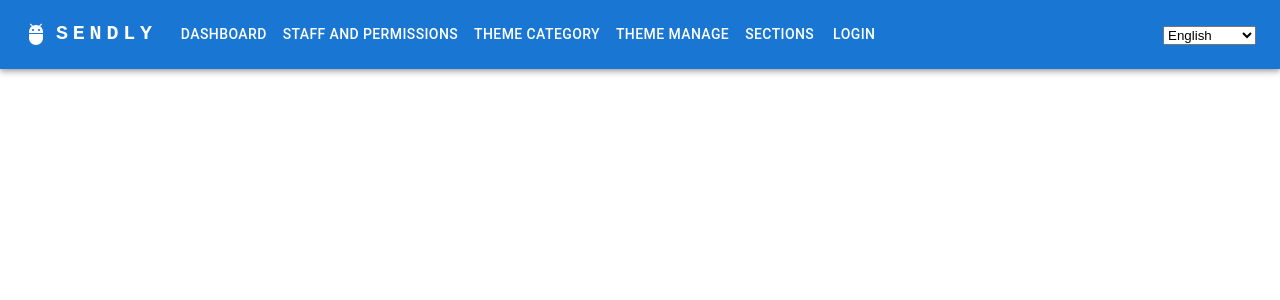
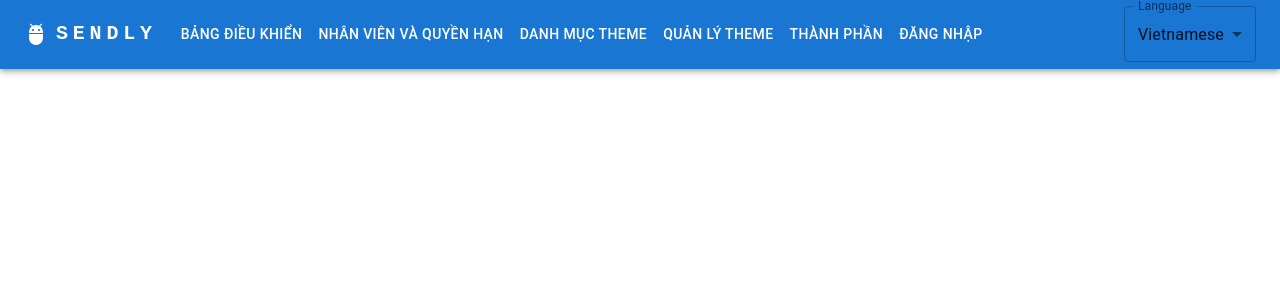
Before and after one commit to huynguyenquangce/Sendly-Hosting, a React (Vite) app in the folder hosting/: page / in a window 1280 px wide. Shown: the top 300 px of the page. Built offline with nearby package versions, Linux system fonts and the light colour scheme.

Commit message:
update setup i18n with redux

```diff
--- a/hosting/package.json
+++ b/hosting/package.json
@@ -18,11 +18,11 @@
     "@shopify/polaris": "^13.6.0",
     "axios": "^1.7.2",
     "firebase": "^10.12.2",
-    "i18next": "^23.11.5",
+    "i18next": "^23.15.1",
     "js-cookie": "^3.0.5",
     "react": "^18.2.0",
     "react-dom": "^18.2.0",
-    "react-i18next": "^14.1.2",
+    "react-i18next": "^14.1.3",
     "react-redux": "^9.1.2",
     "react-router-dom": "^6.24.0",
     "redux": "^5.0.1",
--- a/hosting/src/components/Navigation/Navigation.tsx
+++ b/hosting/src/components/Navigation/Navigation.tsx
@@ -9,20 +9,22 @@ import {
   Button,
   MenuItem,
   Container,
+  FormControl,
+  InputLabel,
 } from "@mui/material";
+import Select, { SelectChangeEvent } from "@mui/material/Select";
 import { Menu as MenuIcon, Adb as AdbIcon } from "@mui/icons-material";
 import { useNavigate } from "react-router-dom";
-
-const pages = [
-  { label: "Dashboard", path: "/dashboard" },
-  { label: "Staff and Permissions", path: "/admin" },
-  { label: "Theme category", path: "/theme_category" },
-  { label: "Theme manage", path: "/theme_manage" },
-  { label: "Sections", path: "/section" },
-  { label: "Login", path: "/login" },
-];
-
+import { useTranslation } from "react-i18next";
+import { changeLanguage } from "../../redux/slice/app/languageSlice";
+import { useDispatch, useSelector } from "react-redux";
+import type { RootState } from "../../redux/store";
 const ResponsiveAppBar = () => {
+  const { t } = useTranslation();
+  const dispatch = useDispatch();
+  const currentLanguageRedux = useSelector(
+    (state: RootState) => state.language.currentLanguage
+  );
   const navigate = useNavigate();
   const [menuAnchor, setMenuAnchor] = useState<null | HTMLElement>(null);
 
@@ -39,6 +41,23 @@ const ResponsiveAppBar = () => {
     handleMenuClose();
   };
 
+  const handleChangeLanguage = (lang: string) => {
+    dispatch(changeLanguage(lang));
+  };
+
+  const handleChangeSelect = async (event: SelectChangeEvent) => {
+    const currentLanguage = event.target.value;
+    handleChangeLanguage(currentLanguage);
+  };
+
+  const pages = [
+    { label: t("home.dashboard"), path: "/dashboard" },
+    { label: t("home.staff_and_permissions"), path: "/admin" },
+    { label: t("home.theme_category"), path: "/theme_category" },
+    { label: t("home.theme_manage"), path: "/theme_manage" },
+    { label: t("home.sections"), path: "/section" },
+    { label: t("home.login"), path: "/login" },
+  ];
   return (
     <AppBar position="static">
       <Container maxWidth="xl">
@@ -124,10 +143,19 @@ const ResponsiveAppBar = () => {
             ))}
           </Box>
           <Box sx={{ flexGrow: 0 }}>
-            <select>
-              <option value="en">English</option>
-              <option value="vi">Vietnamese</option>
-            </select>
+            <FormControl fullWidth>
+              <InputLabel id="demo-simple-select-label">Language</InputLabel>
+              <Select
+                labelId="demo-simple-select-label"
+                id="demo-simple-select"
+                value={currentLanguageRedux}
+                label="Language"
+                onChange={handleChangeSelect}
+              >
+                <MenuItem value="vi">Vietnamese</MenuItem>
+                <MenuItem value="en">English</MenuItem>
+              </Select>
+            </FormControl>
           </Box>
         </Toolbar>
       </Container>
--- a/hosting/src/components/Section/Section.tsx
+++ b/hosting/src/components/Section/Section.tsx
@@ -1,5 +1,3 @@
-import Login from "../Login/Login";
-
 const Section = () => {
   return <div>Section Page</div>;
 };
--- /dev/null
+++ b/hosting/src/i18n.ts
@@ -0,0 +1,33 @@
+import { initReactI18next } from "react-i18next";
+import en from "./locales/en.json";
+import vi from "./locales/vi.json";
+import i18n from "i18next";
+
+export let defaultLanguage: string = localStorage.getItem("lang") || "";
+
+if (defaultLanguage !== "vi" && defaultLanguage !== "en") {
+  defaultLanguage = import.meta.env.VITE_DEFAULT_LOCALE as string;
+}
+
+const defaultNamespace = "default";
+
+const resources = {
+  en: {
+    [defaultNamespace]: en,
+  },
+  vi: {
+    [defaultNamespace]: vi,
+  },
+};
+
+i18n.use(initReactI18next).init({
+  defaultNS: defaultNamespace,
+  ns: [defaultNamespace],
+  resources,
+  lng: defaultLanguage,
+  interpolation: {
+    escapeValue: false,
+  },
+});
+
+export default i18n;
--- /dev/null
+++ b/hosting/src/locales/en.json
@@ -0,0 +1,10 @@
+{
+  "home": {
+    "dashboard": "Dashboard",
+    "staff_and_permissions": "Staff and Permissions",
+    "theme_category": "Theme category",
+    "theme_manage": "Theme manage",
+    "sections": "Sections",
+    "login": "Login"
+  }
+}
--- /dev/null
+++ b/hosting/src/locales/vi.json
@@ -0,0 +1,10 @@
+{
+  "home": {
+    "dashboard": "Bảng điều khiển",
+    "staff_and_permissions": "Nhân viên và Quyền hạn",
+    "theme_category": "Danh mục theme",
+    "theme_manage": "Quản lý theme",
+    "sections": "Thành phần",
+    "login": "Đăng nhập"
+  }
+}
--- a/hosting/src/main.tsx
+++ b/hosting/src/main.tsx
@@ -2,9 +2,16 @@ import { StrictMode } from "react";
 import { createRoot } from "react-dom/client";
 import App from "./App.tsx";
 import "./index.css";
-
+import { Provider } from "react-redux";
+import { store } from "./redux/store.ts";
+import i18n from "./i18n";
+import { I18nextProvider } from "react-i18next";
 createRoot(document.getElementById("root")!).render(
-  <StrictMode>
-    <App />
-  </StrictMode>
+  <Provider store={store}>
+    <I18nextProvider i18n={i18n}>
+      <StrictMode>
+        <App />
+      </StrictMode>
+    </I18nextProvider>
+  </Provider>
 );
--- /dev/null
+++ b/hosting/src/redux/slice/app/languageSlice.ts
@@ -0,0 +1,25 @@
+import { createSlice, PayloadAction } from "@reduxjs/toolkit";
+import i18n from "../../../i18n";
+
+interface LanguageState {
+  currentLanguage: string;
+}
+
+const initialState: LanguageState = {
+  currentLanguage: i18n.language || "en",
+};
+
+const languageSlice = createSlice({
+  name: "language",
+  initialState,
+  reducers: {
+    changeLanguage: (state, action: PayloadAction<string>) => {
+      state.currentLanguage = action.payload;
+      i18n.changeLanguage(action.payload);
+      localStorage.setItem("lang", action.payload);
+    },
+  },
+});
+
+export const { changeLanguage } = languageSlice.actions;
+export default languageSlice.reducer;
--- /dev/null
+++ b/hosting/src/redux/store.ts
@@ -0,0 +1,10 @@
+import { configureStore } from "@reduxjs/toolkit";
+import languageReducer from "./slice/app/languageSlice";
+export const store = configureStore({
+  reducer: {
+    language: languageReducer,
+  },
+});
+
+export type RootState = ReturnType<typeof store.getState>;
+export type AppDispatch = typeof store.dispatch;
```
Also changed, not shown: 1 other file (tests, documents, lock files or other folders).
